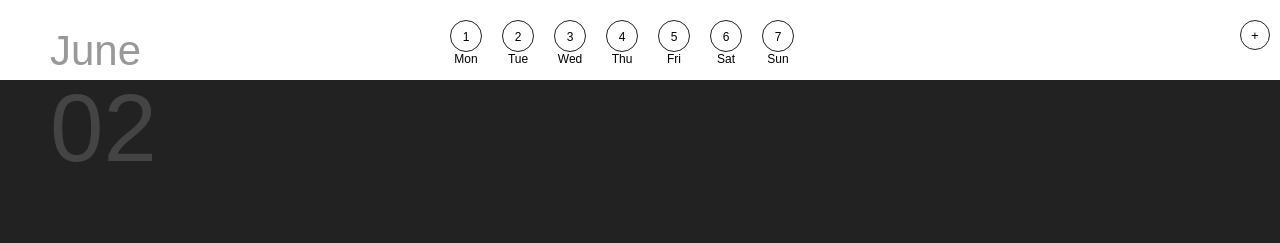
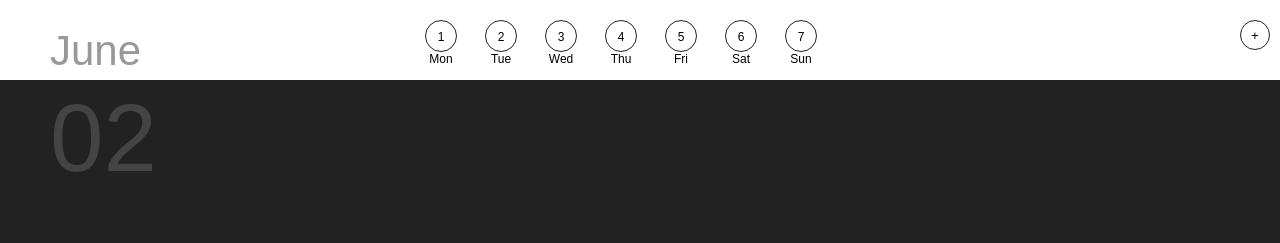
Before and after one commit to Siarhei-Kanakou/OneNote, a plain HTML site: page index.html in a window 1280 px wide. Drawn offline with Linux system fonts and the light colour scheme.

Commit message:
pins now look a little better

```diff
--- a/css/style.styl
+++ b/css/style.styl
@@ -24,13 +24,37 @@ header
     margin-top: 10px;
 
 nav
-    width: 400px;
+    width: 450px;
     height: $header-height;
     margin: 0 auto;
+
+    section
+        width: 60px;
+        height: 105px;
+        float: left;
+        overflow: visible;
 
     input
         position: absolute;
         top: -100px;
+
+        &:checked + label
+            width: $pin-size;
+            height: $pin-size;
+            margin: 10px 10px 0 10px;
+            background-color: #B20000;
+
+                span
+                    height: 30px;
+                    background-color: #000;
+
+                p
+                    color: #FFF;
+
+nav input:checked + label:hover p
+    margin: 10px 0 0 0;
+
+
 
 border-radius()
     -webkit-border-radius: arguments;
@@ -49,7 +73,7 @@ label
     height: $pin-size;
     float:left;
     margin: 10px 10px 0 10px;
-    transition: all 1s ease;
+    transition: all 0.5s ease;
 
     &:hover
         width: 40px;
@@ -57,7 +81,8 @@ label
         background-color: $pin-color;
         color: white;
         text-align: center;
-        margin-right: 0px;
+        margin-top: 5px;
+        margin-left: 5px;
         border: 1px solid $pin-color;
 
     &:hover
@@ -66,7 +91,14 @@ label
 
     p
         margin: 10px 0 0 0;
-        transition: all 1s ease;
+        transition: all 0.5s ease;
+
+    span
+        width: 2px;
+        height: 0px;
+        background-color: 2px solid black;
+        margin: 8px 0 0 14px;
+        transition: all 0.5s ease;
 
 
 span
@@ -95,7 +127,9 @@ span
     background-color: $base-color;
 
 .dateText
+    clear: both;
     float: left;
+    margin-top: -25px;
     margin-left: $left-margin-for-date;
     width: 150px;
     height: 150px;
--- a/index.html
+++ b/index.html
@@ -14,20 +14,34 @@
 					<input type="button" id="createNote" class="roundStyle" value="+">
 				</span>
 				<nav>
+					<section>
 						<input type="radio" name="daysNdates" id="Mon">
+						<label for="Mon" class="roundStyle"><p>1</p><span></span><p>Mon</p></label>
+					</section>
+					<section>
 						<input type="radio" name="daysNdates" id="Tue">
+						<label for="Tue" class="roundStyle"><p>2</p><span></span><p>Tue</p></label>
+					</section>
+					<section>
 						<input type="radio" name="daysNdates" id="Wed">
+						<label for="Wed" class="roundStyle"><p>3</p><span></span><p>Wed</p></label>
+					</section>
+					<section>
 						<input type="radio" name="daysNdates" id="Thu">
+						<label for="Thu" class="roundStyle"><p>4</p><span></span><p>Thu</p></label>
+					</section>
+					<section>
 						<input type="radio" name="daysNdates" id="Fri">
+						<label for="Fri" class="roundStyle"><p>5</p><span></span><p>Fri</p></label>
+					</section>
+					<section>
 						<input type="radio" name="daysNdates" id="Sat">
+						<label for="Sat" class="roundStyle"><p>6</p><span></span><p>Sat</p></label>
+					</section>
+					<section>
 						<input type="radio" name="daysNdates" id="Sun">
-					<label for="Mon" class="roundStyle"><p>1</p><p>Mon</p></label>
-					<label for="Tue" class="roundStyle"><p>2</p><p>Tue</p></label>
-					<label for="Wed" class="roundStyle"><p>3</p><p>Wed</p></label>
-					<label for="Thu" class="roundStyle"><p>4</p><p>Thu</p></label>
-					<label for="Fri" class="roundStyle"><p>5</p><p>Fri</p></label>
-					<label for="Sat" class="roundStyle"><p>6</p><p>Sat</p></label>
-					<label for="Sun" class="roundStyle"><p>7</p><p>Sun</p></label>
+						<label for="Sun" class="roundStyle"><p>7</p><span></span><p>Sun</p></label>
+					</section>
 				</nav>
 			</header>
 			<section class="container">
```
Also changed, not shown: css/style.css. Lines whose indentation alone changed are shown as unchanged.
